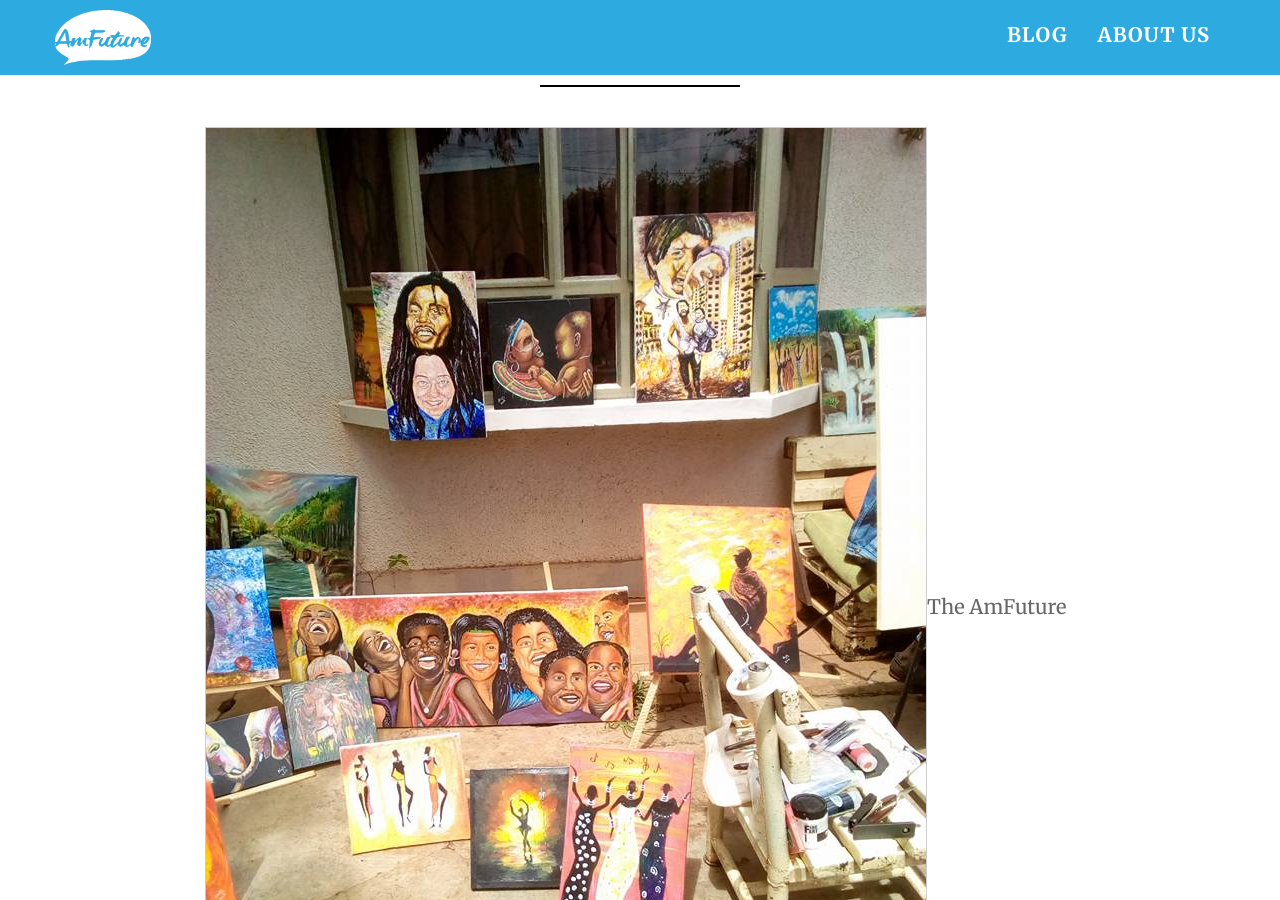
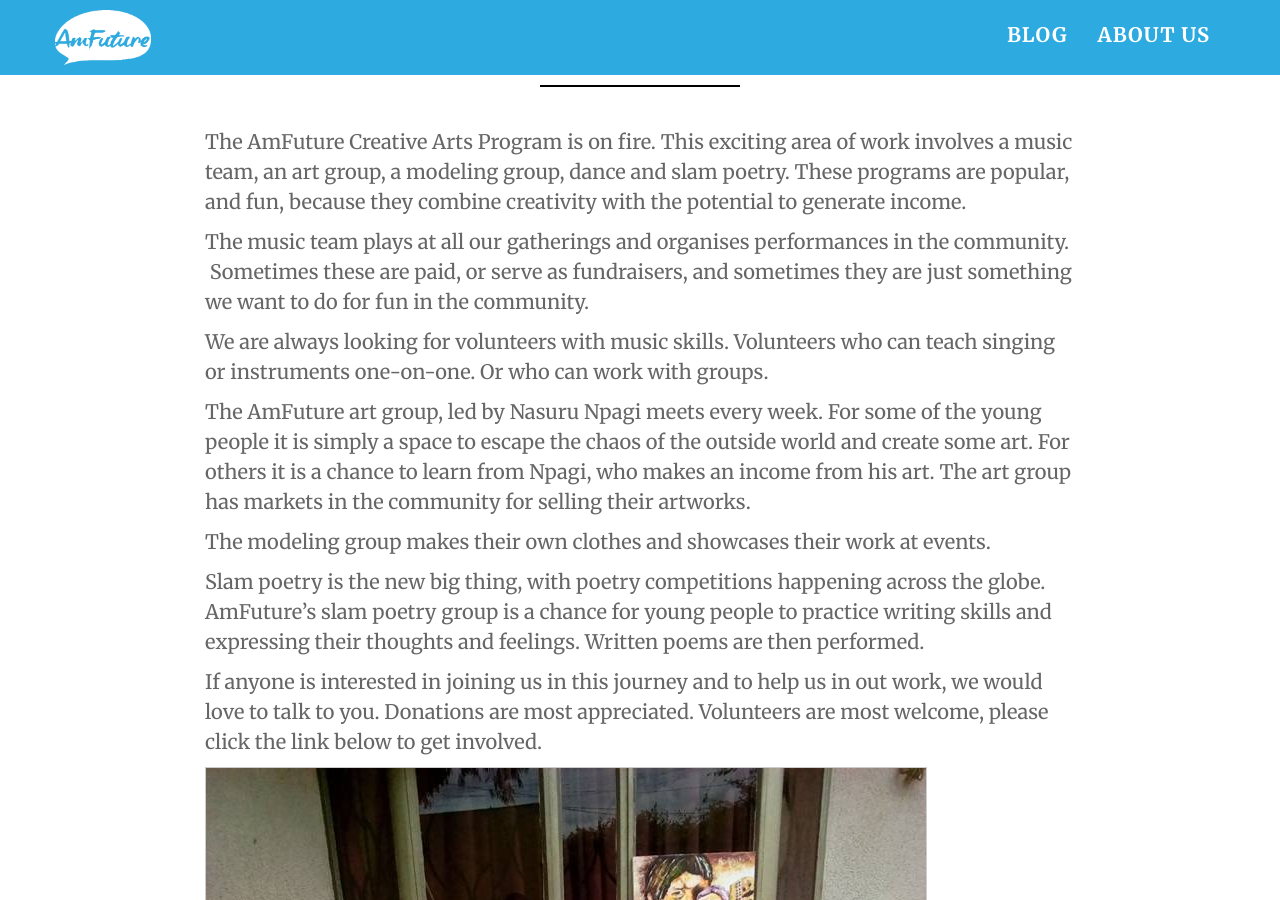
Before and after one commit to tomhamiltonstubber/amfutureug.com, a Jekyll site: the page built from creative_arts.html, in a window 1280 px wide and 900 px high. Built offline with Jekyll 4.4.1, drawn with Linux system fonts in a browser that asks for light colours; nearby versions of some CDN libraries.

Commit message:
Update from Forestry.io - Updated creative_arts.html

```diff
--- a/creative_arts.html
+++ b/creative_arts.html
@@ -3,7 +3,7 @@
 permalink: "/creative-arts/"
 title: Creative Arts
 p_content: |-
-  ![](/static/img/30724408_1742812115811604_5410458980960960512_n.jpg)The AmFuture Creative Arts Program is on fire. This exciting area of work involves a music team, an art group, a modeling group, dance and slam poetry. These programs are popular, and fun, because they combine creativity with the potential to generate income.
+  The AmFuture Creative Arts Program is on fire. This exciting area of work involves a music team, an art group, a modeling group, dance and slam poetry. These programs are popular, and fun, because they combine creativity with the potential to generate income.
 
   The music team plays at all our gatherings and organises performances in the community.  Sometimes these are paid, or serve as fundraisers, and sometimes they are just something we want to do for fun in the community.
 
@@ -17,4 +17,6 @@
 
   If anyone is interested in joining us in this journey and to help us in out work, we would love to talk to you. Donations are most appreciated. Volunteers are most welcome, please click the link below to get involved.
 
+  ![](/static/img/30724408_1742812115811604_5410458980960960512_n.jpg)
+
 ---
```
